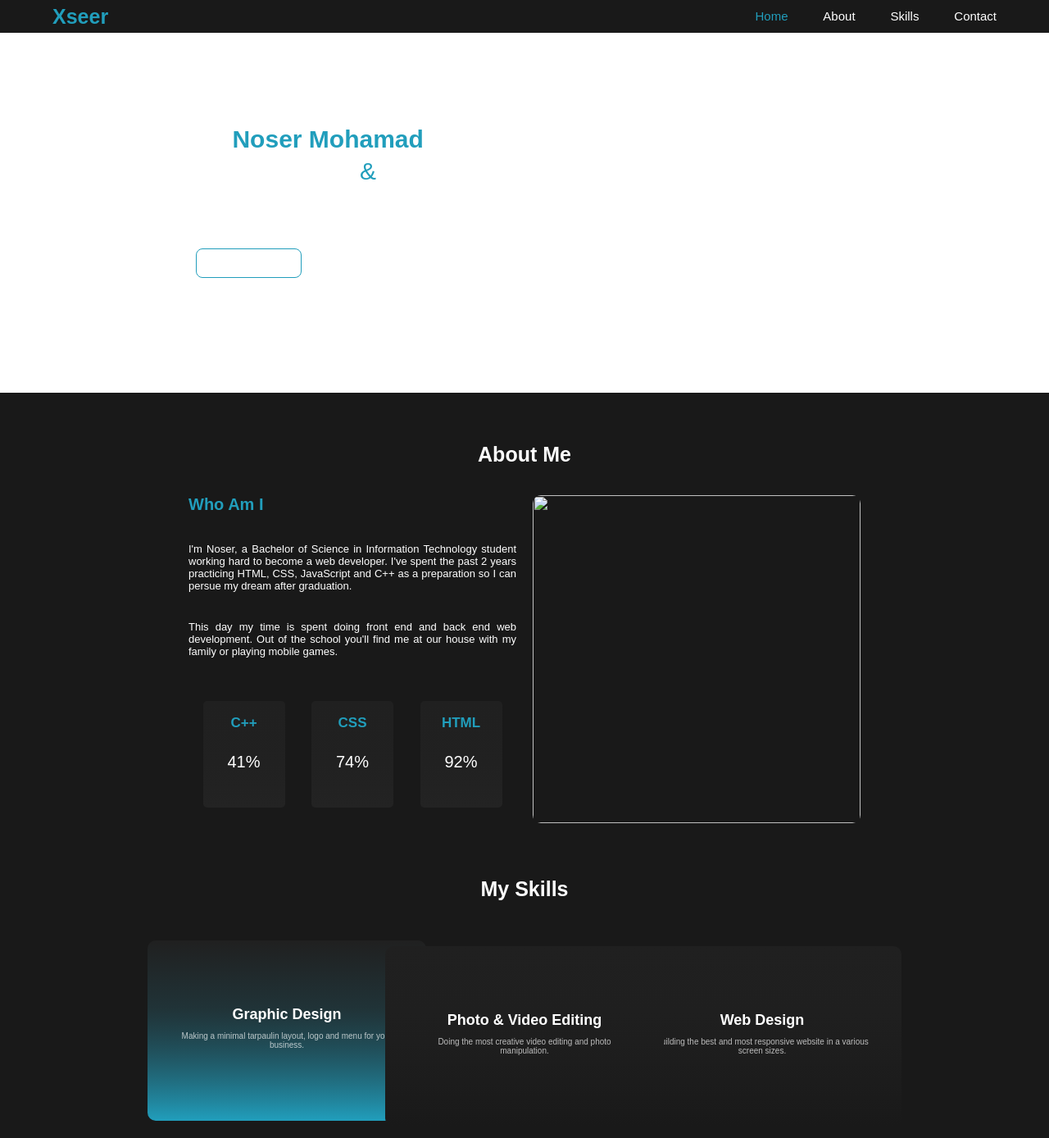
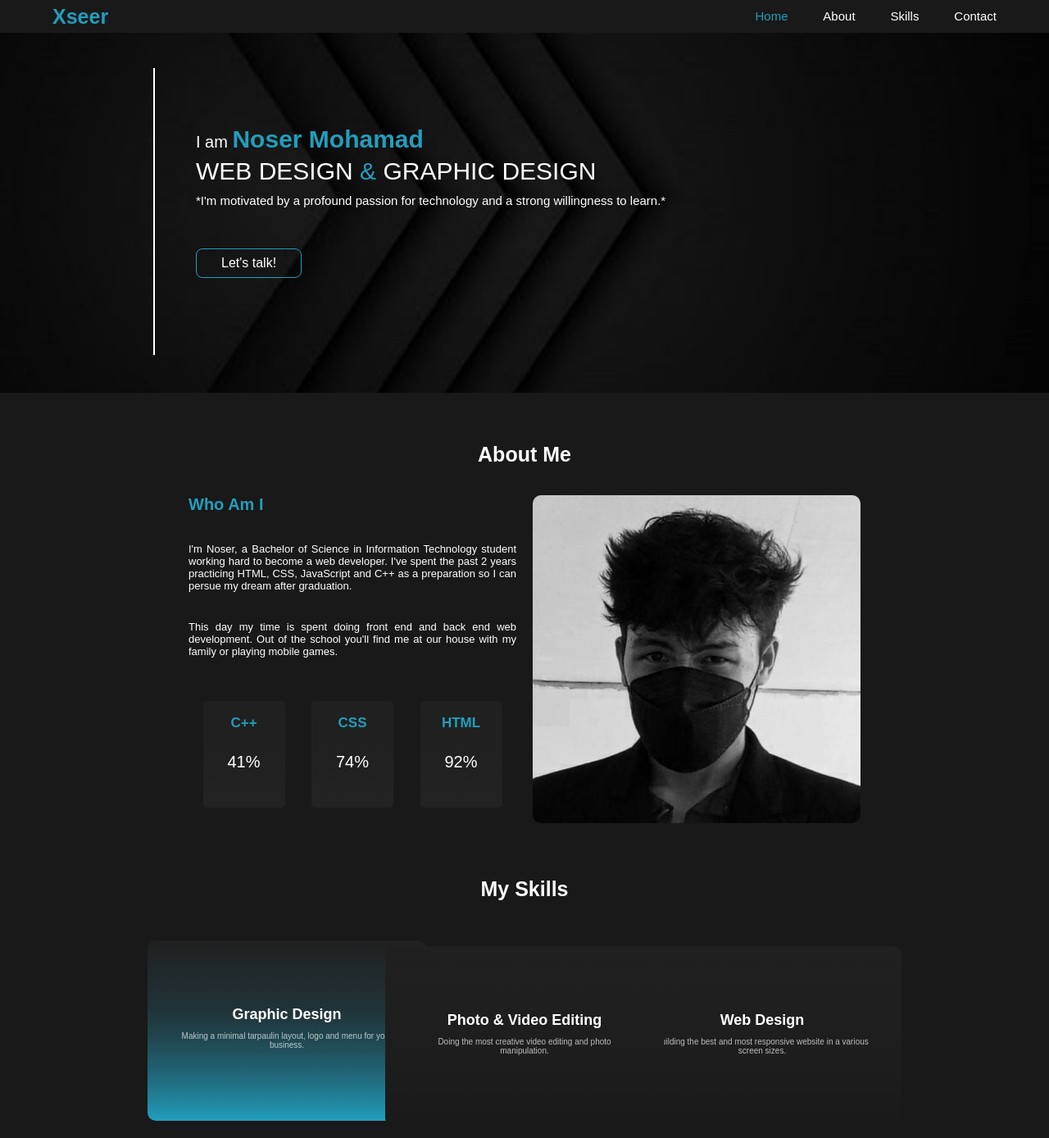
Before and after one commit to Xseeer/Xseeer, a plain HTML site: page index.html in a window 1280 px wide. Shown: the top 1388 px of the page at 82% size. Drawn offline with Linux system fonts and the light colour scheme.

Commit message:
Update index.html

```diff
--- a/index.html
+++ b/index.html
@@ -23,7 +23,7 @@
         .contentbox1 {
             width: 100vw;
             height: 480px;
-            background-image: url('file:///storage/emulated/0/Android/data/com.teejay.trebedit/files/TrebEdit user files/PORTFOLIO V5/image/background3.jpeg');
+            background-image: url('background3.jpeg');
             background-position: center;
             background-size: cover;
             display: grid;
@@ -448,7 +448,7 @@
     <div id="contentbox2">
         <div class="aboutbox">
             <p class="aboutme">About Me</p>
-            <img src="file:///storage/emulated/0/Android/data/com.teejay.trebedit/files/TrebEdit user files/PORTFOLIO V5/image/mypicture.jpg" alt="" class="image">
+            <img src="mypicture.jpg" alt="" class="image">
             <div class="aboutmebox">
                 <p class="who">Who Am I</p>
                 <p class="introduction">I'm Noser, a Bachelor of Science in Information Technology student working hard to become a web developer. I've spent the past 2 years practicing HTML, CSS, JavaScript and C++ as a preparation so I can persue my dream after graduation.</p>
```
